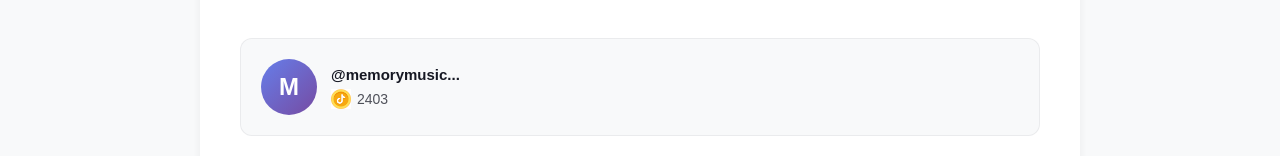
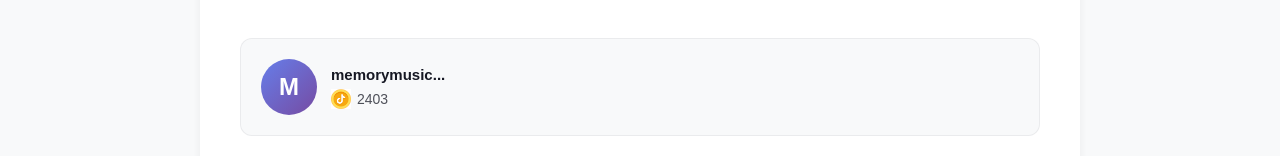
Before and after one commit to truongng11082002/tiktokcoins2, a React (Vite) app: page / in a window 1280 px wide. Shown: the part 174-330 px from the top of the page. Built offline with nearby package versions, Linux system fonts and the light colour scheme; no server answers.

Commit message:
Updated App.jsx

```diff
--- a/src/App.jsx
+++ b/src/App.jsx
@@ -105,7 +105,7 @@ function App() {
             <div className="user-avatar">M
             </div>
             <div className="user-details">
-              <div className="username">@memorymusic...</div>
+              <div className="username">memorymusic...</div>
               <div className="user-balance">
                 <CoinIcon size="20px" />
                 <span>2403</span>
```
